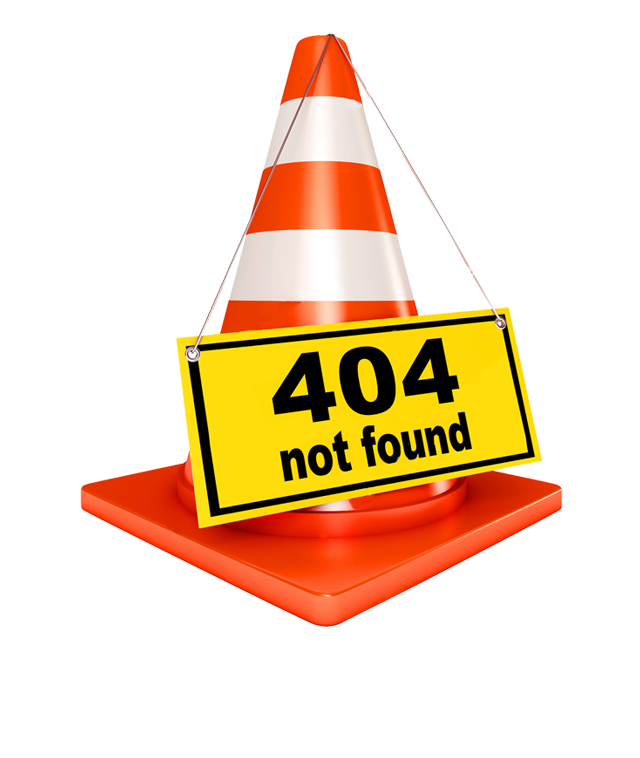
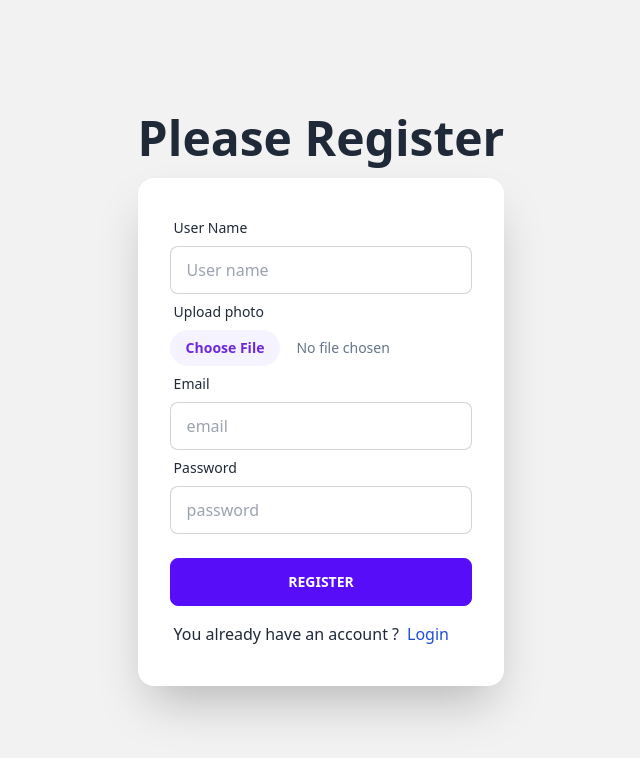
Before and after one commit to NafisOfficial/Kitchen-genius-clint, a React (Vite) app: page /register in a window 1280 px wide. Before the commit this address had no page. Shown: the top 758 px of the page, without its empty margins (319-959 px from the left). Built offline with nearby package versions, Linux system fonts and the light colour scheme.

Commit message:
create user and update user in firebase

```diff
--- a/src/Components/Register/Register.jsx
+++ b/src/Components/Register/Register.jsx
@@ -1,36 +1,92 @@
-import React from 'react';
+import React, { useState } from 'react';
+import { useContext } from 'react';
+import { Form } from 'react-router-dom';
+import { authContext } from '../../Provider/Authprovider';
+import { updateProfile } from 'firebase/auth';
 
 const Register = () => {
+
+    const {createUserByEmailPassword,setUser,user} = useContext(authContext);
+    const [success,setSuccess] = useState('');
+    const [error,setError] = useState('');
+    const handleRegisterForm = (event) => {
+        event.preventDefault();
+        setSuccess('');
+        setError('');
+        const name = event.target.name.value;
+        const url = event.target.image.value;
+        const email = event.target.email.value;
+        const password = event.target.password.value;
+
+
+
+        createUserByEmailPassword(email,password)
+        .then((result)=>{
+            setSuccess("User created successfully");
+            updateProfile(result.user,{displayName:name,photoURL:url})
+            .then(()=>{
+
+            })
+            .catch(()=>{
+
+            })
+            setUser(result.user);
+        })
+        .catch((error)=>{
+            console.error(error.message);
+            setError(error.message)
+        })
+    }
+
+
+
+
+
+
+
     return (
         <div>
             <div className="hero min-h-screen bg-base-200">
-                <div className="hero-content flex-col lg:flex-row-reverse">
-                    <div className="text-center lg:text-left">
+                <div className="hero-content flex-col ">
+                    <div className="text-center ">
                         <h1 className="text-5xl font-bold">Please Register</h1>
                     </div>
                     <div className="card flex-shrink-0 w-full max-w-sm shadow-2xl bg-base-100">
                         <div className="card-body">
+                            <Form onSubmit={handleRegisterForm}>
                                 <div className="form-control">
                                     <label className="label">
-                                    <span className="label-text">Name</span>
+                                        <span className="label-text">User Name</span>
                                     </label>
-                                <input type="text" name='name' placeholder="User name" className="input input-bordered" />
+                                    <input type="text" name='name' placeholder="User name" className="input input-bordered" required/>
+                                </div>
+                                <div className="form-control">
+                                    <label className="label">
+                                        <span className="label-text">Upload photo</span>
+                                    </label>
+                                    <input type="file" name='image' accept='image/*' placeholder="Choose photo" multiple={false} className="block w-full text-sm text-slate-500
+      file:mr-4 file:py-2 file:px-4
+      file:rounded-full file:border-0
+      file:text-sm file:font-semibold
+      file:bg-violet-50 file:text-violet-700
+      hover:file:bg-violet-100" required/>
                                 </div>
                                 <div className="form-control">
                                     <label className="label">
                                         <span className="label-text">Email</span>
                                     </label>
-                                <input type="email" name='email' placeholder="email" className="input input-bordered" />
+                                    <input type="email" name='email' placeholder="email" className="input input-bordered" required/>
                                 </div>
                                 <div className="form-control">
                                     <label className="label">
                                         <span className="label-text">Password</span>
                                     </label>
-                                <input type="password" name='password' placeholder="password" className="input input-bordered" />
+                                    <input type="password" name='password' placeholder="password" className="input input-bordered" required/>
                                 </div>
                                 <div className="form-control mt-6">
                                     <button className="btn btn-primary">Register</button>
                                 </div>
+                            </Form>
                             <label className="label">
                                 <p>You already have an account ?<a href="/login" className="label-text-alt link link-hover text-base ms-2 text-blue-700 ">Login</a></p>
                             </label>
--- a/src/Provider/Authprovider.jsx
+++ b/src/Provider/Authprovider.jsx
@@ -1,23 +1,31 @@
 import React, { useState } from 'react';
 import { createContext } from 'react';
+import { createUserWithEmailAndPassword, getAuth } from "firebase/auth";
+import app from '../Firebase/firebase.config';
 
-
+export const authContext = createContext(null)
 
 const Authprovider = ({children}) => {
 
-    const authContex = createContext(null)
+    const auth = getAuth(app)
 
 
     const [user,setUser] = useState(null)
 
+    const createUserByEmailPassword = (email , password) =>{
+       return createUserWithEmailAndPassword(auth,email,password);
+    }
 
-    const authInfo = {user}
+
+
+
+    const authInfo = {user,setUser,createUserByEmailPassword}
 
 
     return (
-        <authContex.Provider value={authInfo}>
+        <authContext.Provider value={authInfo}>
             {children}
-        </authContex.Provider>
+        </authContext.Provider>
     );
 };
 
--- a/src/main.jsx
+++ b/src/main.jsx
@@ -10,6 +10,7 @@ import Authprovider from './Provider/Authprovider';
 import Home from './Components/Home/Home';
 import Blog from './Components/Blog/Blog';
 import ErrorPage from './Components/ErrorPage/ErrorPage';
+import Register from './Components/Register/Register';
 
 
 
@@ -26,6 +27,10 @@ const router = createBrowserRouter([
   {
     path:"/blog",
     element:<Blog></Blog>
+  },
+  {
+    path:"/register",
+    element:<Register></Register>
   }
 ]);
 
```
Lines whose indentation alone changed are shown as unchanged.
